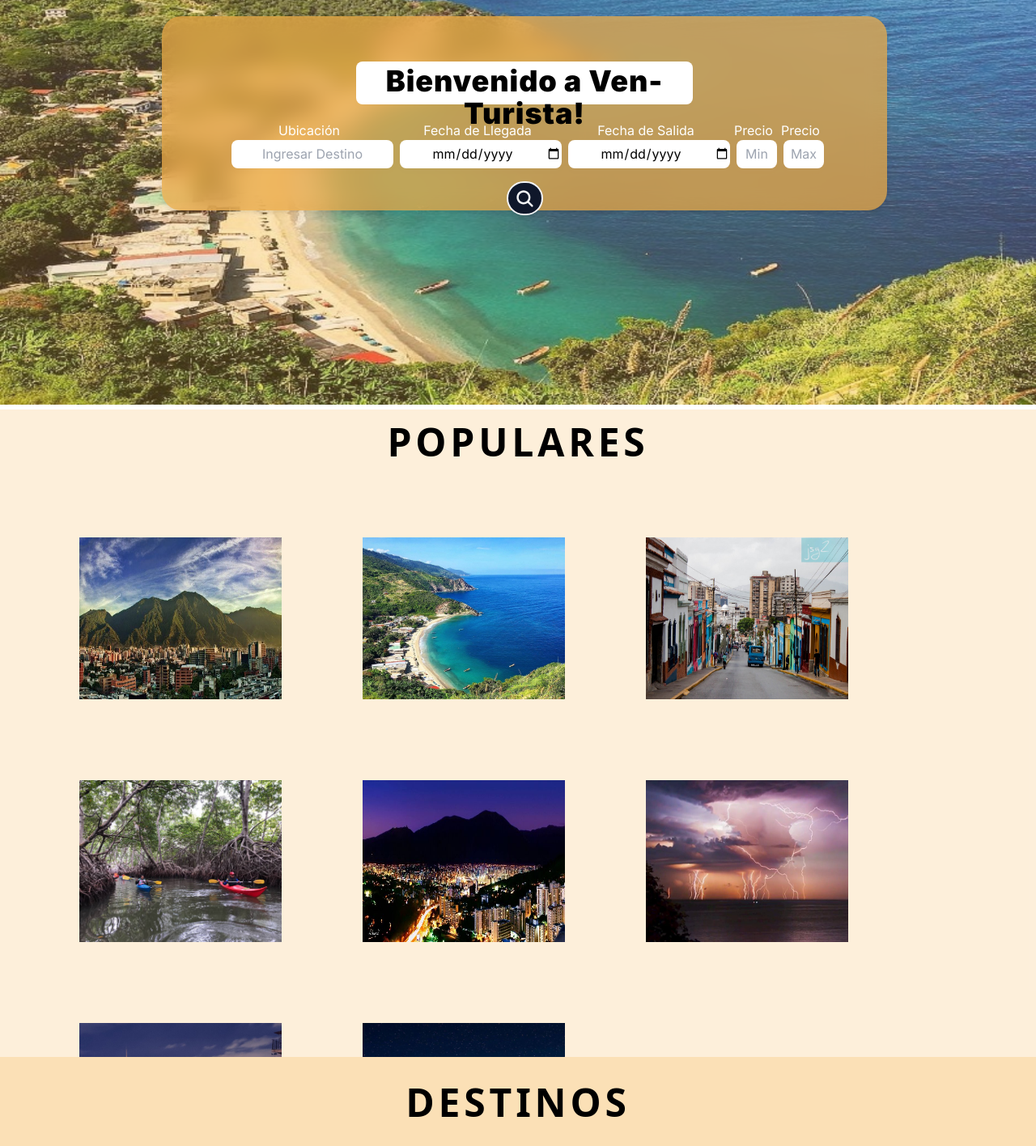
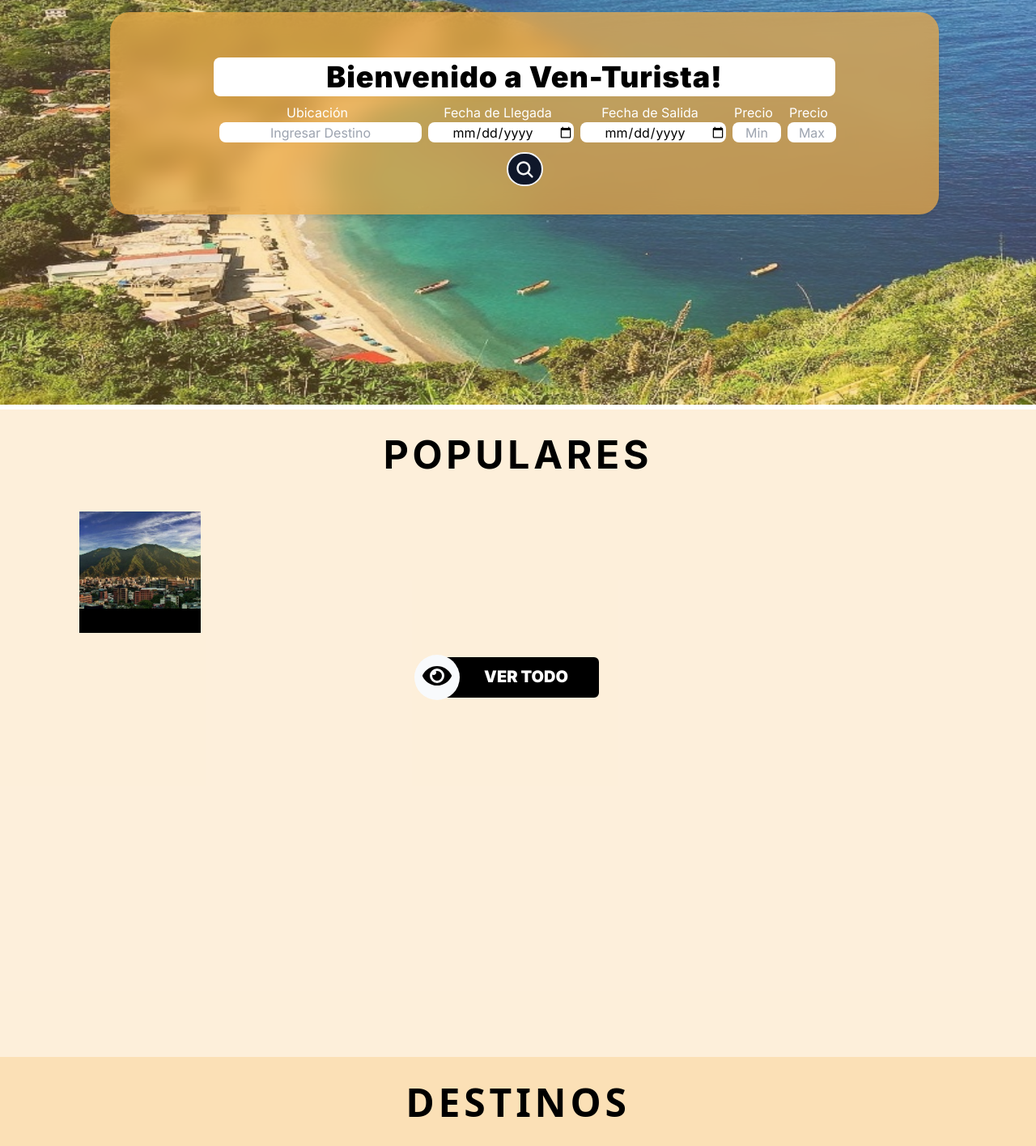
Before and after one commit to ACYDWARE/ven-turista-web, a Next.js app: page / in a window 1280 px wide. Shown: the part 300-1716 px from the top of the page at 81% size. Built offline with nearby package versions, Linux system fonts and the light colour scheme.

Commit message:
Ajustes y Populares

```diff
--- a/app/components/main/Main.tsx
+++ b/app/components/main/Main.tsx
@@ -54,23 +54,24 @@
   };
 
   return <>
-    <div className="font-inter">
+    <div className="font-inter w-screen">
       {/* La ventana donde el usuario introduce su destino y fecha de llegada */}
-      <div className=' flex flex-col items-center inset-72 bg-primary/70 backdrop-blur-md w-[70%] h-[55%] top-[55%] left-1/2 transform -translate-x-1/2 -translate-y-1/2 rounded-3xl ml-2 absolute z-20 dark:bg-quinary/70 drop-shadow-md lg:h-[30%] lg:p-8'>
-        <h1 className='mb-5 mt-6 text-xl sm:text-2xl  p-1 bg-white rounded-lg w-[50%] text-center lg:text-4xl lg:h-[30%] font-black tracking-wide'>Bienvenido a Ven-Turista!</h1>
-        <div className="flex w-[80%] text-center items-center flex-col lg:justify-center lg:flex-row">
-          <div><p className="text-white">Ubicación</p><input type="name" className='w-[300px] h-[35px] mb-2 rounded-lg ml-2 text-center lg:w-[200px]' placeholder="Ingresar Destino" /></div>
-          <div><p className="text-white">Fecha de Llegada</p><input type="date" className=' w-[300px] h-[35px] mb-2 rounded-lg ml-2 text-center lg:w-[200px]' /></div>
-          <div><p className="text-white">Fecha de Salida</p><input type="date" className=' w-[300px] h-[35px] mb-2 rounded-lg ml-2 text-center lg:w-[200px]' /></div>
-          <div><p className="text-white">Precio</p><input type="name" className='w-[300px] h-[35px] mb-2 rounded-lg ml-2 text-center lg:w-[50px]' placeholder="Min" /></div>
-          <div><p className="text-white">Precio</p><input type="name" className=' w-[300px] h-[35px] mb-2 rounded-lg ml-2 text-center lg:w-[50px]' placeholder="Max" /></div>
+      <div className=' flex flex-col items-center inset-72 bg-primary/70 backdrop-blur-md top-[55%] absolute z-20 dark:bg-quinary/70 drop-shadow-md rounded-3xl ml-2
+      left-1/2 transform -translate-x-1/2 -translate-y-1/2
+      w-[80%] h-[340px] sm:h-[380px] lg:h-[250px] lg:p-8'>
+        <h1 className='mb-2 mt-6 text-sm sm:text-2xl p-1 bg-white rounded-lg w-[80%] text-center lg:text-4xl lg:h-[30%] font-black tracking-wide'>Bienvenido a Ven-Turista!</h1>
+        <div className="flex w-[80%] text-center text-xs lg:text-base  items-center flex-col lg:justify-center lg:flex-row">
+          <div><p className="text-white">Ubicación</p><input type="name" className=' mb-1 rounded-lg ml-2 text-center w-[150px] h-[20px] sm:w-[300px] sm:h-[25px] lg:w-[250px]' placeholder="Ingresar Destino" /></div>
+          <div><p className="text-white">Fecha de Llegada</p><input type="date" className='mb-1 rounded-lg ml-2 text-center w-[150px] h-[20px] sm:w-[300px] sm:h-[25px] lg:w-[180px]' /></div>
+          <div><p className="text-white">Fecha de Salida</p><input type="date" className='mb-1 rounded-lg ml-2 text-center w-[150px] h-[20px] sm:w-[300px] sm:h-[25px] lg:w-[180px]' /></div>
+          <div><p className="text-white">Precio</p><input type="name" className='mb-1 rounded-lg ml-2 text-center w-[150px] h-[20px] sm:w-[300px] sm:h-[25px] lg:w-[60px]' placeholder="Min" /></div>
+          <div><p className="text-white">Precio</p><input type="name" className='mb-2 lg:mb-1 rounded-lg ml-2 text-center w-[150px] h-[20px] sm:w-[300px] sm:h-[25px] lg:w-[60px]' placeholder="Max" /></div>
         </div>
 
         {/*Search Button*/}
         <SearchButton />
       </div>
-      {/* La ventana donde el usuario introduce su destino y fecha de llegada */}
-      <div className='z-10 absolute w-[100%] h-[100%] bg-primary opacity-25 dark:bg-quinary dark:opacity-25'></div>
+      <div className='z-10 absolute w-screen h-screen bg-primary opacity-25 dark:bg-quinary dark:opacity-25'></div>
       {/* carrousel*/}
       <div className='z-0 relative'>
         <Slider {...settings}>
--- a/app/components/popular/Populares.tsx
+++ b/app/components/popular/Populares.tsx
@@ -1,20 +1,83 @@
 import React from 'react'
-import Image from 'next/image'
+import Image, { StaticImageData } from 'next/image'
 import { SeeAllButton } from '../buttons/Buttons'
+import Img1 from '../../../public/imgDay1.jpg'
+import Img2 from '../../../public/imgDay2.jpg'
+import Img3 from '../../../public/imgDay3.jpg'
+import Img4 from '../../../public/imgDay4.jpg'
+import Img5 from '../../../public/imgDay5.jpg'
+import { useState } from 'react';
+import { FaStar } from "react-icons/fa6";
+
+let sitios = [{
+  nombre: 'Avila',
+  img: Img1,
+  points: 4,
+},
+{
+  nombre: 'La guaira',
+  img: Img2,
+  points: 3,
+},
+{
+  nombre: 'Zona Colonial',
+  img: Img3,
+  points: 5,
+},
+{
+  nombre: 'Rio',
+  img: Img4,
+  points: 2,
+},
+{
+  nombre: 'Petare',
+  img: Img5,
+  points: 1,
+}]
+let starsFull = <FaStar className='text-quaternary'/>;
+let starsNone = <FaStar className='text-black'/>;
+
+console.log(sitios[2].points);
+
+const Ranking = (number: { nombre: string; img: StaticImageData; points: number }[]) => {
+  return number.map((item, index) => {
+    let stars = [];
+    for (let i = 0; i < 5; i++) {
+      if (i < item.points) {
+        stars.push(starsFull);
+      } else {
+        stars.push(starsNone);
+      }
+    }
+    return (
+      <div key={index} className="flex items-center">
+        <div>{item.nombre}</div>
+        <div className="flex">{stars}</div>
+      </div>
+    );
+  });
+};
+
+let prueba = Ranking(sitios);
 
 const Populares = () => {
   return (
-    <div className='w-screen h-screen bg-primary/20 dark:bg-quinary/85 dark:text-gray-100 overflow-hidden flex flex-col items-center'>
-      <h1 className='mt-4 font-bold tracking-widest text-xl lg:text-5xl mx-[1rem] my-[2rem] text-justify'>POPULARES</h1>
-      <div className='container mt-3 flex flex-wrap'>
-        <div className='bg-black w-[250px] h-[200px] m-[50px]'><Image src="/imgDay1.jpg" alt="img" width={0} height={0} className='w-full h-full' /></div>
-        <div className='bg-black w-[250px] h-[200px] m-[50px]'><Image src="/imgDay2.jpg" alt="img" width={0} height={0} className='w-full h-full' /></div>
-        <div className='bg-black w-[250px] h-[200px] m-[50px]'><Image src="/imgDay3.jpg" alt="img" width={0} height={0} className='w-full h-full' /></div>
-        <div className='bg-black w-[250px] h-[200px] m-[50px]'><Image src="/imgDay4.jpg" alt="img" width={0} height={0} className='w-full h-full' /></div>
-        <div className='bg-black w-[250px] h-[200px] m-[50px]'><Image src="/imgNight1.jpg" alt="img" width={0} height={0} className='w-full h-full' /></div>
-        <div className='bg-black w-[250px] h-[200px] m-[50px]'><Image src="/imgNight2.jpg" alt="img" width={0} height={0} className='w-full h-full' /></div>
-        <div className='bg-black w-[250px] h-[200px] m-[50px]'><Image src="/imgNight3.jpg" alt="img" width={0} height={0} className='w-full h-full' /></div>
-        <div className='bg-black w-[250px] h-[200px] m-[50px]'><Image src="/imgNight4.jpeg" alt="img" width={0} height={0} className='w-full h-full' /></div>
+    <div className='font-inter w-screen h-screen bg-primary/20 dark:bg-quinary/85 dark:text-gray-100 overflow-hidden flex flex-col items-center'>
+      <h1 className='mt-8 font-bold tracking-widest text-xl lg:text-5xl mx-[1rem] mb-[1rem] text-justify'>POPULARES</h1>
+      <div className='container flex flex-wrap'>
+        <div className='bg-black w-[300px] h-[150px] sm:w-[150px] mx-[50px] my-[30px] relative group cursor-pointer'>
+          <Image src="/imgDay1.jpg" alt="img" width={0} height={0} className='w-full h-[80%] object-cover' />
+          <div className="absolute inset-0 flex items-center justify-center bg-white bg-opacity-0 group-hover:bg-opacity-75 transition-opacity duration-500">
+            <p className=" opacity-0 group-hover:opacity-100 transition-opacity duration-500">{prueba}</p>
+          </div>
+          </div>
+        {/* <div className='bg-black w-[300px] h-[150px] sm:w-[150px] mx-[50px] my-[30px]'><Image src="/imgDay2.jpg" alt="img" width={0} height={0} className='w-full h-full' /></div>
+        <div className='bg-black w-[300px] h-[150px] sm:w-[150px] mx-[50px] my-[30px]'><Image src="/imgDay3.jpg" alt="img" width={0} height={0} className='w-full h-full' /></div>
+        <div className='bg-black w-[300px] h-[150px] sm:w-[150px] mx-[50px] my-[30px]'><Image src="/imgDay4.jpg" alt="img" width={0} height={0} className='w-full h-full' /></div>
+        <div className='bg-black w-[300px] h-[150px] sm:w-[150px] mx-[50px] my-[30px]'><Image src="/imgNight1.jpg" alt="img" width={0} height={0} className='w-full h-full' /></div>
+        <div className='bg-black w-[300px] h-[150px] sm:w-[150px] mx-[50px] my-[30px]'><Image src="/imgNight2.jpg" alt="img" width={0} height={0} className='w-full h-full' /></div>
+        <div className='bg-black w-[300px] h-[150px] sm:w-[150px] mx-[50px] my-[30px]'><Image src="/imgNight3.jpg" alt="img" width={0} height={0} className='w-full h-full' /></div>
+        <div className='bg-black w-[300px] h-[150px] sm:w-[150px] mx-[50px] my-[30px]'><Image src="/imgNight4.jpeg" alt="img" width={0} height={0} className='w-full h-full' /></div> */}
       </div>
       <SeeAllButton />
     </div>
--- a/package.json
+++ b/package.json
@@ -27,7 +27,7 @@
     "eslint": "^8",
     "eslint-config-next": "14.2.11",
     "postcss": "^8.4.47",
-    "tailwindcss": "^3.4.12",
+    "tailwindcss": "^3.4.14",
     "typescript": "^5"
   }
 }
```
Also changed, not shown: 1 other file (tests, documents, lock files or other folders).
